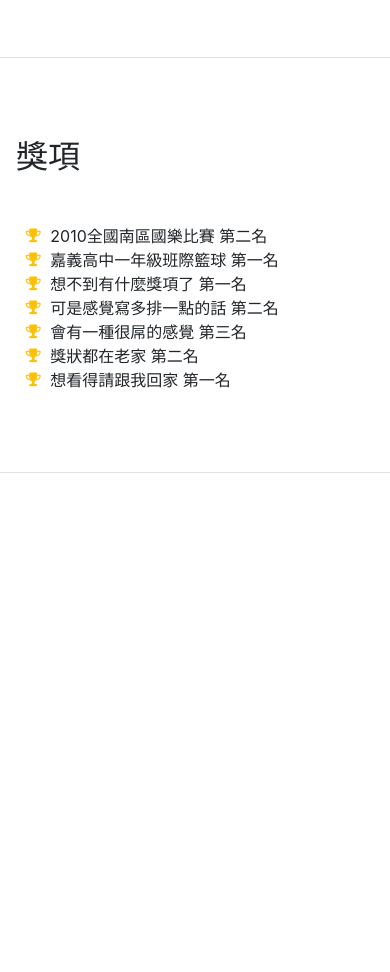
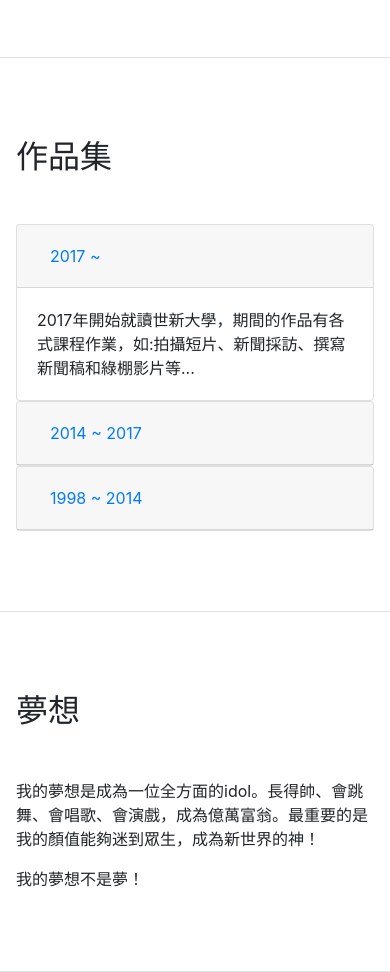
Before and after one commit to uthinkz/uthinkz.github.io, a website with bundled scripts: page index.html in a window 390 px wide. Shown: the part 2760-3732 px from the top of the page. Before the commit the page ends 3233 px from the top, so only its background shows below. Built offline with nearby package versions, Linux system fonts and the light colour scheme; a web font is replaced by a local one.

Commit message:
Add files via upload

```diff
--- a/index.html
+++ b/index.html
@@ -56,8 +56,11 @@
             <a class="nav-link js-scroll-trigger" href="#interests">興趣</a>
           </li>
           <li class="nav-item">
-            <a class="nav-link js-scroll-trigger" href="#awards">獎項</a>
+            <a class="nav-link js-scroll-trigger" href="#awards">作品集</a>
           </li>
+		  <li class="nav-item">
+			<a class="nav-link js-scroll-trigger" href="#dreams">夢想</a>
+
         </ul>
       </div>
     </nav>
@@ -183,6 +186,7 @@
             </div>
           </div>
 
+
         </div>
       </section>
 
@@ -222,33 +226,62 @@
 
       <section class="resume-section p-3 p-lg-5 d-flex flex-column" id="awards">
         <div class="my-auto">
-          <h2 class="mb-5">獎項</h2>
-          <ul class="fa-ul mb-0">
-            <li>
-              <i class="fa-li fa fa-trophy text-warning"></i>
-              2010全國南區國樂比賽 第二名</li>
-            <li>
-              <i class="fa-li fa fa-trophy text-warning"></i>
-              嘉義高中一年級班際籃球 第一名</li>
-            <li>
-              <i class="fa-li fa fa-trophy text-warning"></i>
-              想不到有什麼獎項了 第一名</li>
-            <li>
-              <i class="fa-li fa fa-trophy text-warning"></i>
-             可是感覺寫多排一點的話 第二名</li>
-            <li>
-              <i class="fa-li fa fa-trophy text-warning"></i>
-              會有一種很屌的感覺 第三名</li>
-            <li>
-            <li>
-              <i class="fa-li fa fa-trophy text-warning"></i>
-              獎狀都在老家 第二名</li>
-            <li>
-              <i class="fa-li fa fa-trophy text-warning"></i>
-              想看得請跟我回家 第一名</li>
-          </ul>
+          <h2 class="mb-5">作品集</h2>
+          <div id="accordion">
+  <div class="card">
+    <div class="card-header" id="headingOne">
+      <h5 class="mb-0">
+        <button class="btn btn-link" data-toggle="collapse" data-target="#collapseOne" aria-expanded="true" aria-controls="collapseOne">
+          2017 ~
+        </button>
+      </h5>
+    </div>
+
+    <div id="collapseOne" class="collapse show" aria-labelledby="headingOne" data-parent="#accordion">
+      <div class="card-body">
+		2017年開始就讀世新大學，期間的作品有各式課程作業，如:拍攝短片、新聞採訪、撰寫新聞稿和綠棚影片等...
+      </div>
+    </div>
+  </div>
+  <div class="card">
+    <div class="card-header" id="headingTwo">
+      <h5 class="mb-0">
+        <button class="btn btn-link collapsed" data-toggle="collapse" data-target="#collapseTwo" aria-expanded="false" aria-controls="collapseTwo">
+          2014 ~ 2017
+        </button>
+      </h5>
+    </div>
+    <div id="collapseTwo" class="collapse" aria-labelledby="headingTwo" data-parent="#accordion">
+      <div class="card-body">
+		2014年開始就讀嘉義高中，其中作品有無數的不及格考卷。
+      </div>
+    </div>
+  </div>
+  <div class="card">
+    <div class="card-header" id="headingThree">
+      <h5 class="mb-0">
+        <button class="btn btn-link collapsed" data-toggle="collapse" data-target="#collapseThree" aria-expanded="false" aria-controls="collapseThree">
+          1998 ~ 2014
+        </button>
+      </h5>
+    </div>
+    <div id="collapseThree" class="collapse" aria-labelledby="headingThree" data-parent="#accordion">
+      <div class="card-body">
+		1998年出生，2014年國中畢業。期間有著許多成果，如嗩吶演奏、繪本和各式繪畫比賽等作品。
+	  </div>
+    </div>
+  </div>
+</div>
         </div>
       </section>
+
+	<section class="resume-section p-3 p-lg-5 d-flex flex-column" id="dreams">
+        <div class="my-auto">
+          <h2 class="mb-5">夢想</h2>
+          <p>我的夢想是成為一位全方面的idol。長得帥、會跳舞、會唱歌、會演戲，成為億萬富翁。最重要的是我的顏值能夠迷到眾生，成為新世界的神！</p>
+          <p class="mb-0">我的夢想不是夢！</p>
+        </div>
+    </section>
 
     </div>
 
```
